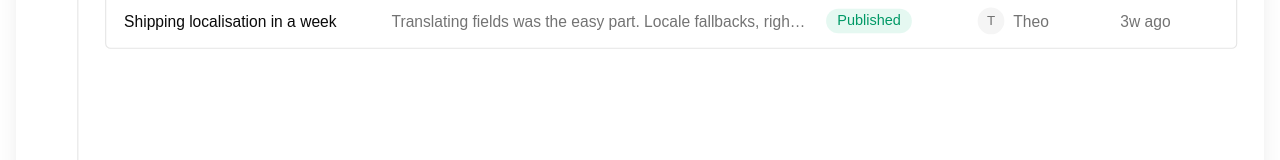
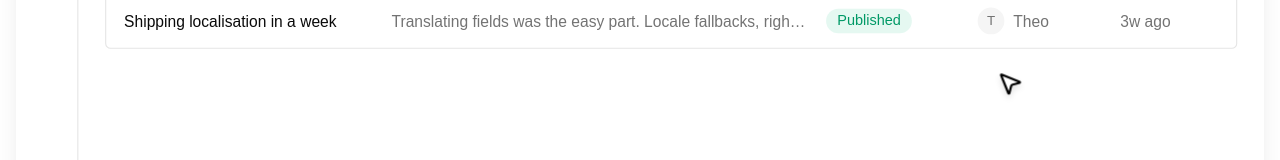
Before and after one commit to vinlandatelier/aircastle, a React (Vite) app in the folder apps/web/: page / in a window 1280 px wide. Shown: the part 1193-1353 px from the top of the page. Built offline with nearby package versions, Linux system fonts and the light colour scheme.

Commit message:
style(web): rest the preview cursor in the window and slow its glide
The cursor now starts inside the frame, takes 1.4s to reach the agent
row, and eases back to its resting spot before the loop restarts.

```diff
--- a/apps/web/src/features/marketing/product-demo/index.tsx
+++ b/apps/web/src/features/marketing/product-demo/index.tsx
@@ -351,12 +351,12 @@ function AgentLabel() {
 }
 
 const cursorSpots = {
-  enter: { left: 1080, top: 700 },
+  rest: { left: 880, top: 560 },
   row: { left: 300, top: 214 },
 } as const
 
 function DemoCursor({ state }: { state: CursorState }) {
-  const spot = state === 'hidden' ? cursorSpots.enter : cursorSpots.row
+  const spot = state === 'resting' ? cursorSpots.rest : cursorSpots.row
   const Shape = state === 'hovering' ? PointerIcon : MousePointer2Icon
   return (
     <span
@@ -365,8 +365,7 @@ function DemoCursor({ state }: { state: CursorState }) {
       data-shape={state === 'hovering' ? 'pointer' : 'arrow'}
       style={{ left: spot.left, top: spot.top }}
       className={cn(
-        'absolute z-40 transition-[left,top,opacity] ease-[cubic-bezier(0.65,0,0.35,1)]',
-        state === 'hidden' ? 'opacity-0 duration-300' : 'opacity-100 duration-[900ms]',
+        'absolute z-40 transition-[left,top] duration-[1400ms] ease-[cubic-bezier(0.45,0,0.25,1)]',
       )}
     >
       <Shape className="size-6 fill-white stroke-black drop-shadow-md" />
--- a/apps/web/src/features/marketing/product-demo/timeline.ts
+++ b/apps/web/src/features/marketing/product-demo/timeline.ts
@@ -9,9 +9,9 @@ const sendPressDuration = 350
 const enterChipDuration = 700
 const dialogCloseDuration = 300
 const cursorDelayAfterRow = 1300
-const cursorTravelDuration = 900
+const cursorTravelDuration = 1400
 const hoverDuration = 3200
-const restAfterHover = 400
+const restAfterHover = 1800
 
 const keystrokeDelays = Array.from(prompt, (character, index) => {
   const pause = character === ' ' || character === ',' ? 40 : 0
@@ -29,7 +29,7 @@ export const loopDuration = hoverEndsAt + restAfterHover
 
 export type DialogState = 'closed' | 'open' | 'closing'
 export type Shortcut = 'open-agents' | 'send'
-export type CursorState = 'hidden' | 'moving' | 'hovering'
+export type CursorState = 'resting' | 'moving' | 'hovering'
 
 /** Everything the preview shows at one moment. */
 export type Frame = {
@@ -48,7 +48,7 @@ export const stillFrame: Frame = {
   typed: 0,
   sendPressed: false,
   agentRow: true,
-  cursor: 'hidden',
+  cursor: 'resting',
 }
 
 function typedAt(elapsed: number) {
@@ -82,7 +82,7 @@ export function frameAt(elapsed: number): Frame {
     agentRow: elapsed >= dialogClosesAt,
     cursor:
       elapsed < cursorShownAt || elapsed >= hoverEndsAt
-        ? 'hidden'
+        ? 'resting'
         : elapsed < cursorArrivesAt
           ? 'moving'
           : 'hovering',
```
Also changed, not shown: 1 other file (tests, documents, lock files or other folders).
